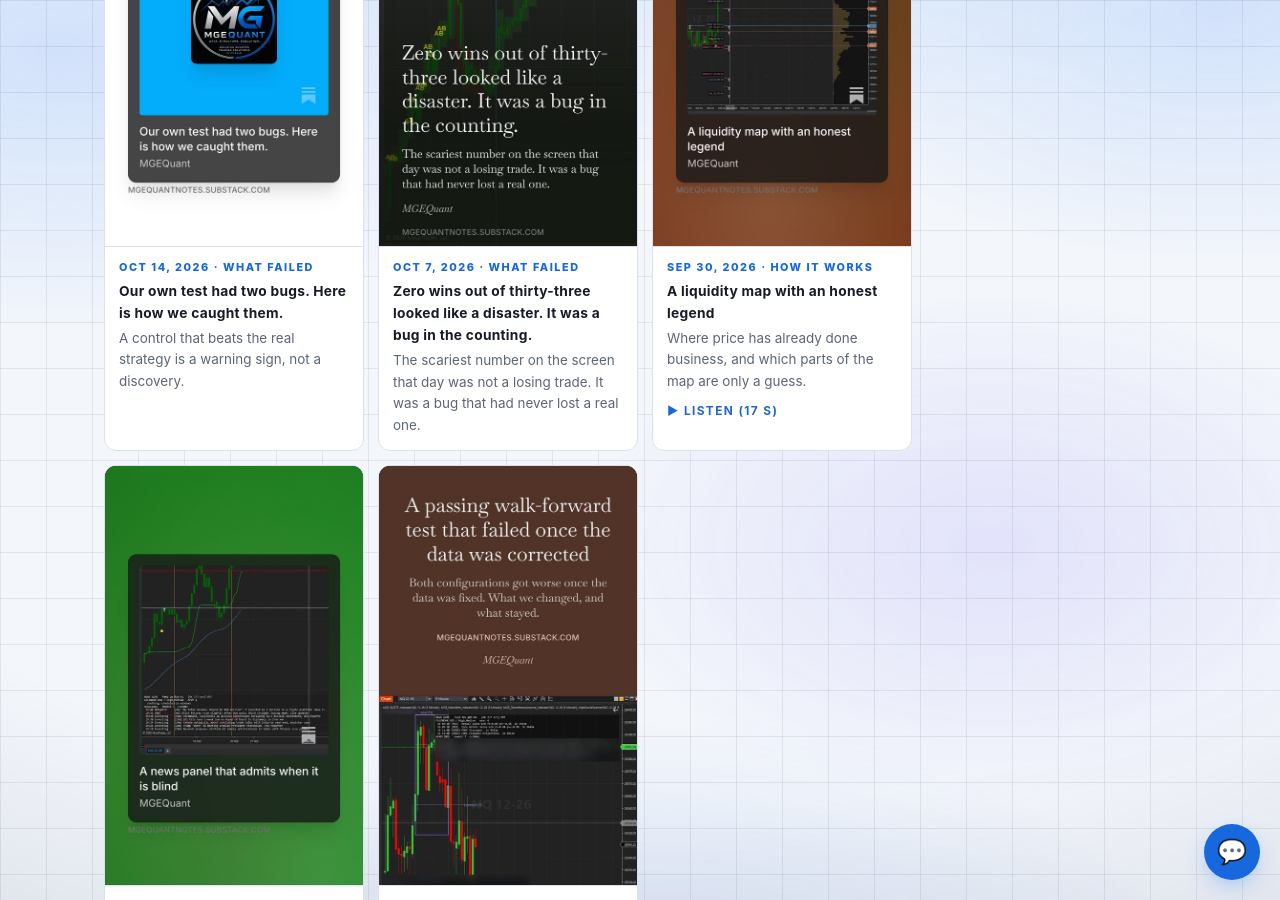
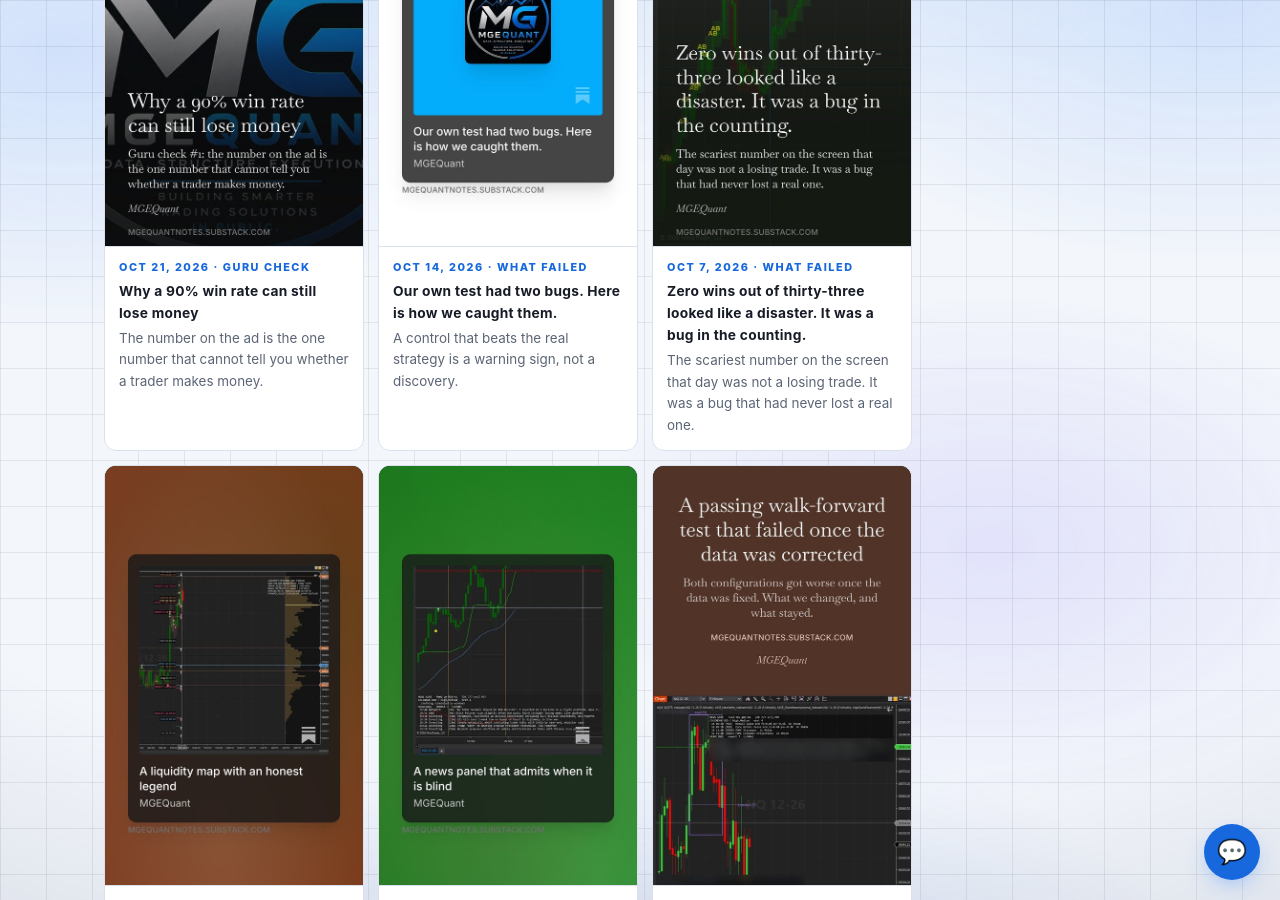
Before and after one commit to MGEQuant/MGEQuant, a Jekyll site: the page in-action.html, which Jekyll copies as it is, in a window 1280 px wide and 900 px high, scrolled down 1693 px. Built offline with Jekyll 4.4.1, drawn with Linux system fonts in a browser that asks for light colours.

Commit message:
Notes: add the Oct 21 article card (Why a 90% win rate can still lose money)
Co-Authored-By: Claude Sonnet 5.5 <noreply@anthropic.com>

```diff
--- a/in-action.html
+++ b/in-action.html
@@ -481,6 +481,14 @@
       </div>
       <div class="notes">
         <article class="panel hov note">
+          <a class="cover" href="https://mgequantnotes.substack.com/p/why-a-90-win-rate-can-still-lose" target="_blank" rel="noopener"><img src="assets/img/notes/2026-10-21-win-rate.jpg" alt="Story card: Why a 90% win rate can still lose money, Guru check #1, over the MGEQuant logo" loading="lazy" width="540" height="960"></a>
+          <div class="note-body">
+            <time datetime="2026-10-21">Oct 21, 2026 &middot; Guru check</time>
+            <a class="b-link" href="https://mgequantnotes.substack.com/p/why-a-90-win-rate-can-still-lose" target="_blank" rel="noopener"><b>Why a 90% win rate can still lose money</b></a>
+            The number on the ad is the one number that cannot tell you whether a trader makes money.
+          </div>
+        </article>
+        <article class="panel hov note">
           <a class="cover" href="https://mgequantnotes.substack.com/p/our-own-test-had-two-bugs-here-is" target="_blank" rel="noopener"><img src="assets/img/notes/2026-10-14-two-bugs.jpg" alt="Story card: Our own test had two bugs. Here is how we caught them." loading="lazy" width="540" height="960"></a>
           <div class="note-body">
             <time datetime="2026-10-14">Oct 14, 2026 &middot; What failed</time>
```
Also changed, not shown: assets/img/notes/2026-10-21-win-rate.jpg (added).
